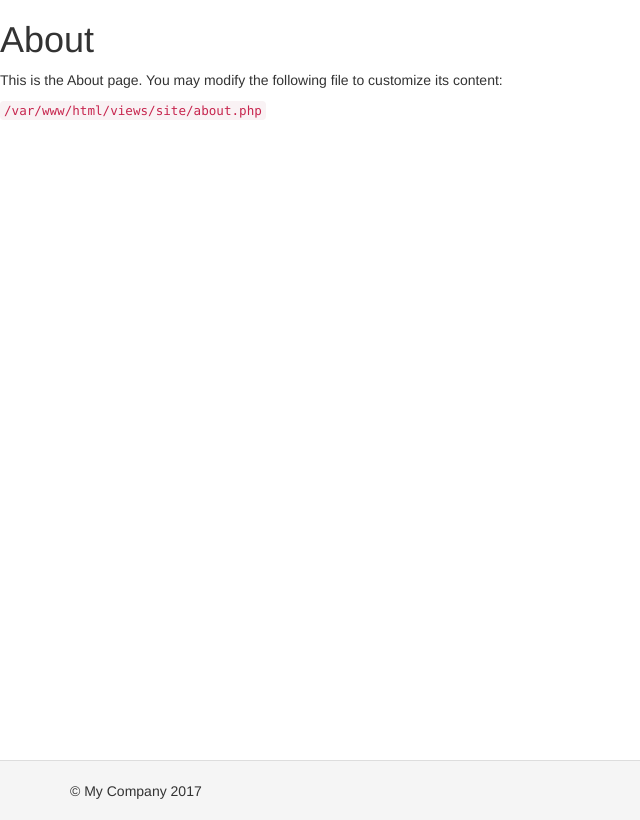
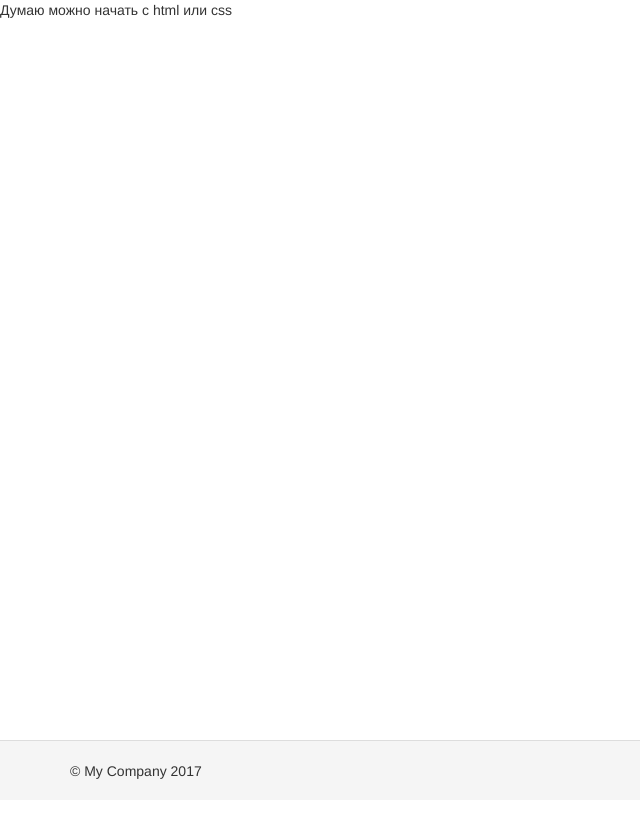
Before and after one commit to kair4ik/codeway.local, a Yii app: template basic/views/site/about.php in a window 1280 px wide. Shown: the whole page, without its empty margins (0-640 px from the left). After the commit the page ends 779 px from the top, so only its background shows below. Run offline with PHP 8.4 and a stand-in for Yii, Linux system fonts and the light colour scheme; the template is opened without the code that fills it, so the values that code supplies are empty; some libraries are stand-ins or nearby versions.

```diff
--- a/basic/views/site/about.php
+++ b/basic/views/site/about.php
@@ -7,12 +7,4 @@ use yii\helpers\Html;
 $this->title = 'About';
 $this->params['breadcrumbs'][] = $this->title;
 ?>
-<div class="site-about">
-    <h1><?= Html::encode($this->title) ?></h1>
-
-    <p>
-        This is the About page. You may modify the following file to customize its content:
-    </p>
-
-    <code><?= __FILE__ ?></code>
-</div>
+Думаю можно начать с html или css
```
